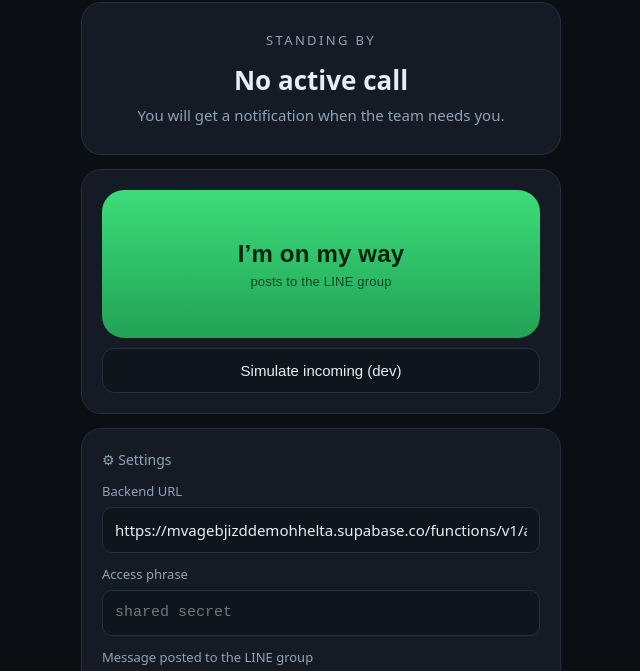
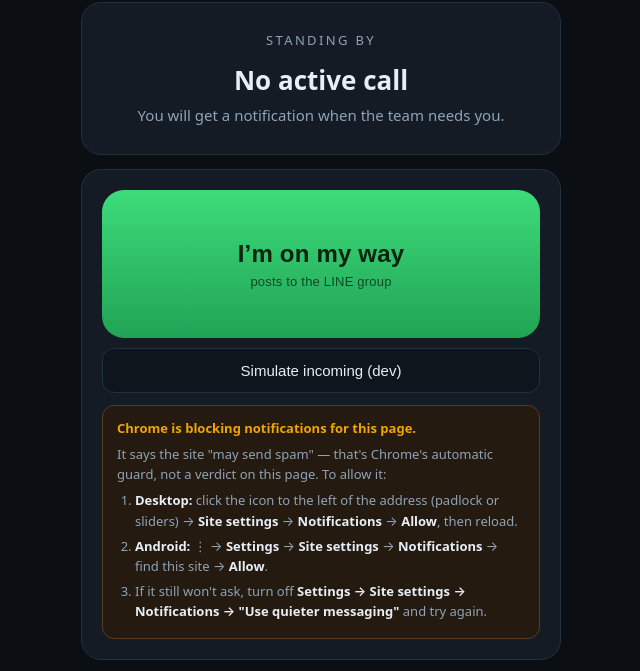
Before and after one commit to inwkoki/emsalert, a website: page docs/index.html in a window 1280 px wide. Shown: the part 58-729 px from the top of the page, without its empty margins (319-959 px from the left). Drawn offline with Linux system fonts and the light colour scheme.

Commit message:
Explain a Chrome notification block instead of flashing a toast
Chrome's quieter messaging blocks the prompt outright and says the site may
send spam, which reads like the page is broken. The page now shows the actual
fix, stays on screen while the block lasts, and appears on arrival rather than
only after the button is pressed.

Co-Authored-By: Claude Opus 5 <noreply@anthropic.com>

```diff
--- a/docs/index.html
+++ b/docs/index.html
@@ -98,6 +98,16 @@
   .ack-yes { color: var(--accent); }
   .ack-no { color: var(--amber); }
 
+  #blocked {
+    margin-top: 12px; padding: 12px 14px; border-radius: 12px;
+    border: 1px solid #5c3a20; background: #241a10; font-size: 13px; line-height: 1.55;
+  }
+  #blocked strong { color: var(--amber); }
+  #blocked p { margin: 6px 0; color: var(--muted); }
+  #blocked ol { margin: 6px 0 0; padding-left: 18px; color: var(--muted); }
+  #blocked li { margin-bottom: 5px; }
+  #blocked b { color: var(--text); font-weight: 600; }
+
   #toast {
     position: fixed; left: 50%; bottom: 24px; transform: translate(-50%, 24px);
     background: #1d2733; border: 1px solid var(--line); color: var(--text);
@@ -127,6 +137,24 @@
     </button>
     <button class="secondary" id="enable" hidden>Enable notifications on this phone</button>
     <button class="secondary" id="simulate">Simulate incoming (dev)</button>
+
+    <!-- Chrome's "quieter messaging" blocks the prompt outright and the toast is
+         gone before it can be read. This stays until the block is lifted. -->
+    <div id="blocked" hidden>
+      <strong>Chrome is blocking notifications for this page.</strong>
+      <p>It says the site "may send spam" — that's Chrome's automatic guard, not a
+         verdict on this page. To allow it:</p>
+      <ol>
+        <li><b>Desktop:</b> click the icon to the left of the address (padlock or
+            sliders) → <b>Site settings</b> → <b>Notifications</b> → <b>Allow</b>,
+            then reload.</li>
+        <li><b>Android:</b> ⋮ → <b>Settings</b> → <b>Site settings</b> →
+            <b>Notifications</b> → find this site → <b>Allow</b>.</li>
+        <li>If it still won't ask, turn off
+            <b>Settings → Site settings → Notifications → "Use quieter messaging"</b>
+            and try again.</li>
+      </ol>
+    </div>
   </section>
 
   <section class="card">
@@ -173,6 +201,10 @@ let acked = null;        // ack info for `current`
 let swReg = null;
 
 // ---- helpers ---------------------------------------------------------------
+
+const showBlocked = (on) => {
+  $('blocked').hidden = !on;
+};
 
 function toast(msg) {
   const el = $('toast');
@@ -306,8 +338,13 @@ async function registerDevice() {
   }
 
   const permission = await Notification.requestPermission();
+  showBlocked(permission === 'denied');
   if (permission !== 'granted') {
-    toast('Notification permission denied — allow it in site settings.');
+    toast(
+      permission === 'denied'
+        ? 'Chrome is blocking notifications — see the panel above.'
+        : 'The permission prompt was dismissed. Try again.'
+    );
     return false;
   }
 
@@ -410,6 +447,10 @@ $('token').value = settings.token;
 $('message').value = settings.message;
 if (!settings.token) $('settings').open = true;
 
+// A site blocked on a previous visit should say so on arrival, not only after
+// the button is pressed.
+if ('Notification' in window) showBlocked(Notification.permission === 'denied');
+
 if ('serviceWorker' in navigator) {
   navigator.serviceWorker.register('./sw.js').then(async (reg) => {
     swReg = reg;
```
